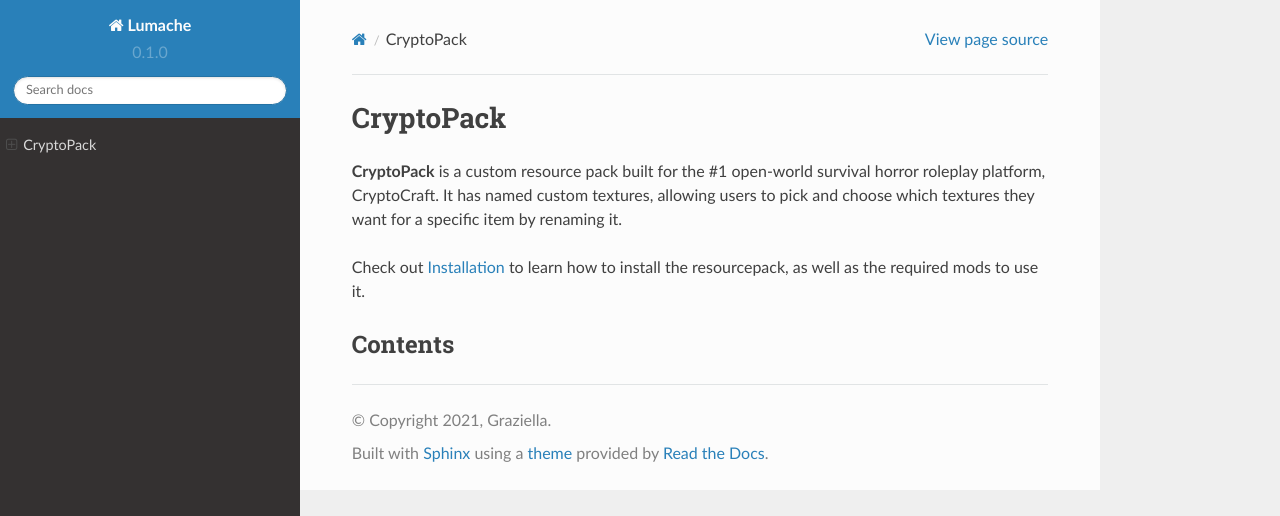
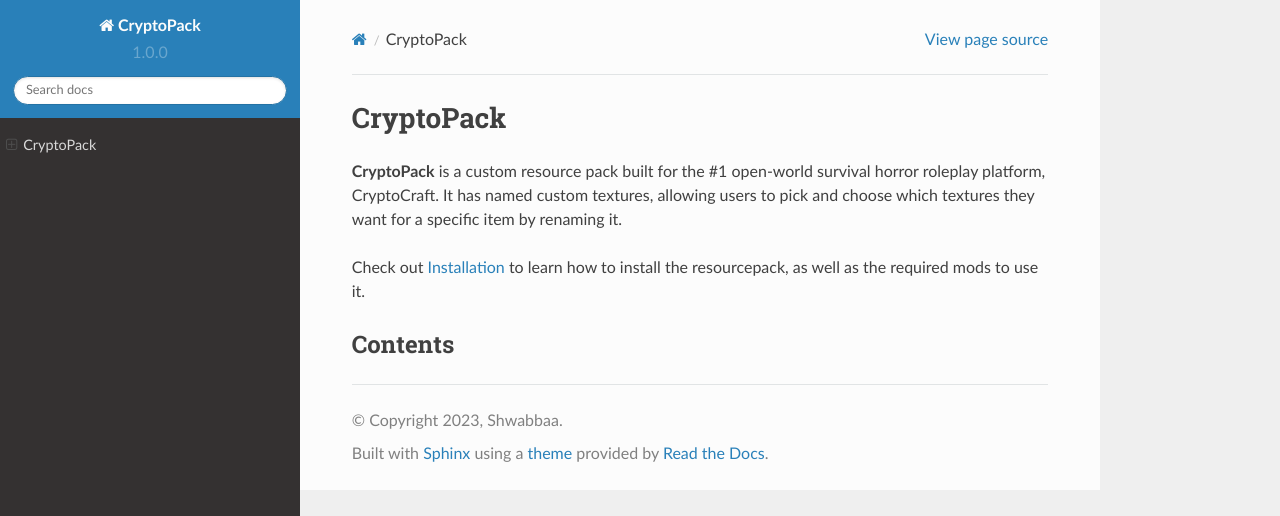
Before and after one commit to Shwabbaa/cryptopack-docs, a Sphinx documentation site: the page built from docs/source/index.rst, in a window 1280 px wide. Shown: the top 516 px of the page. Built offline with Sphinx 7.4.7 and the Read the Docs theme 2.0.0, drawn with Linux system fonts in a browser that asks for light colours; pages that are not in the unit, such as notebooks, are missing from menus.

Commit message:
Update conf.py

```diff
--- a/docs/source/conf.py
+++ b/docs/source/conf.py
@@ -2,12 +2,12 @@
 
 # -- Project information
 
-project = 'Lumache'
-copyright = '2021, Graziella'
-author = 'Graziella'
+project = 'CryptoPack'
+copyright = '2023, Shwabbaa'
+author = 'Shwabbaa'
 
-release = '0.1'
-version = '0.1.0'
+release = '1.0'
+version = '1.0.0'
 
 # -- General configuration
 
```
